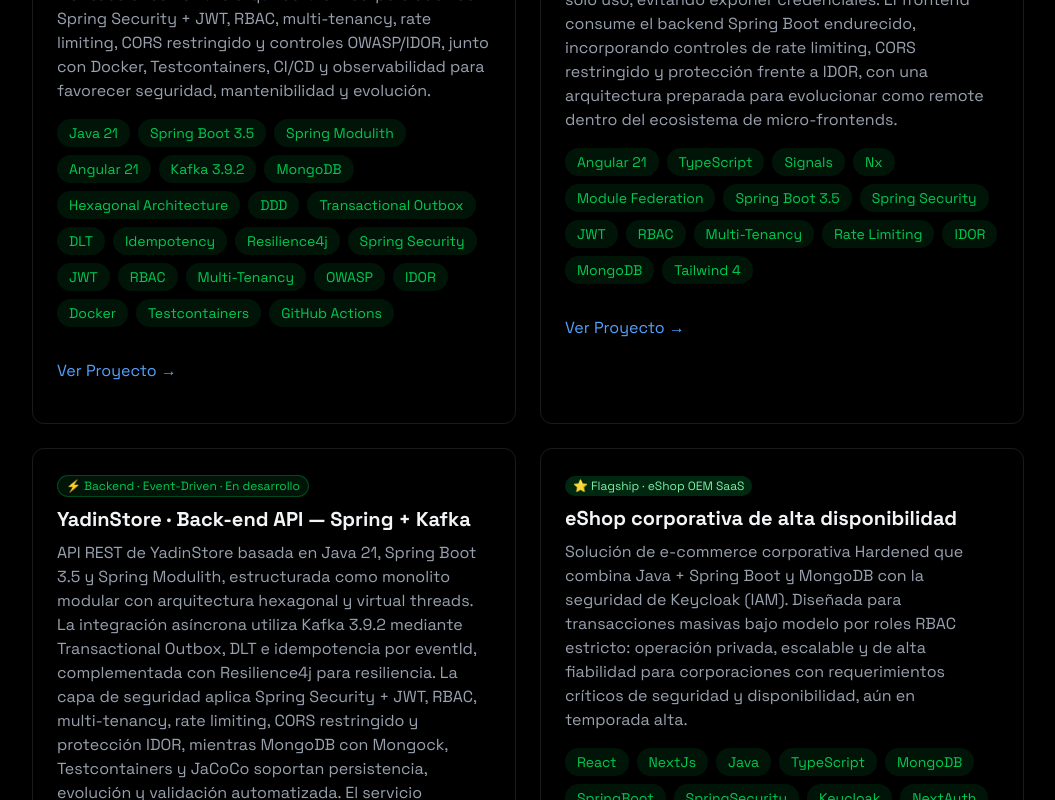
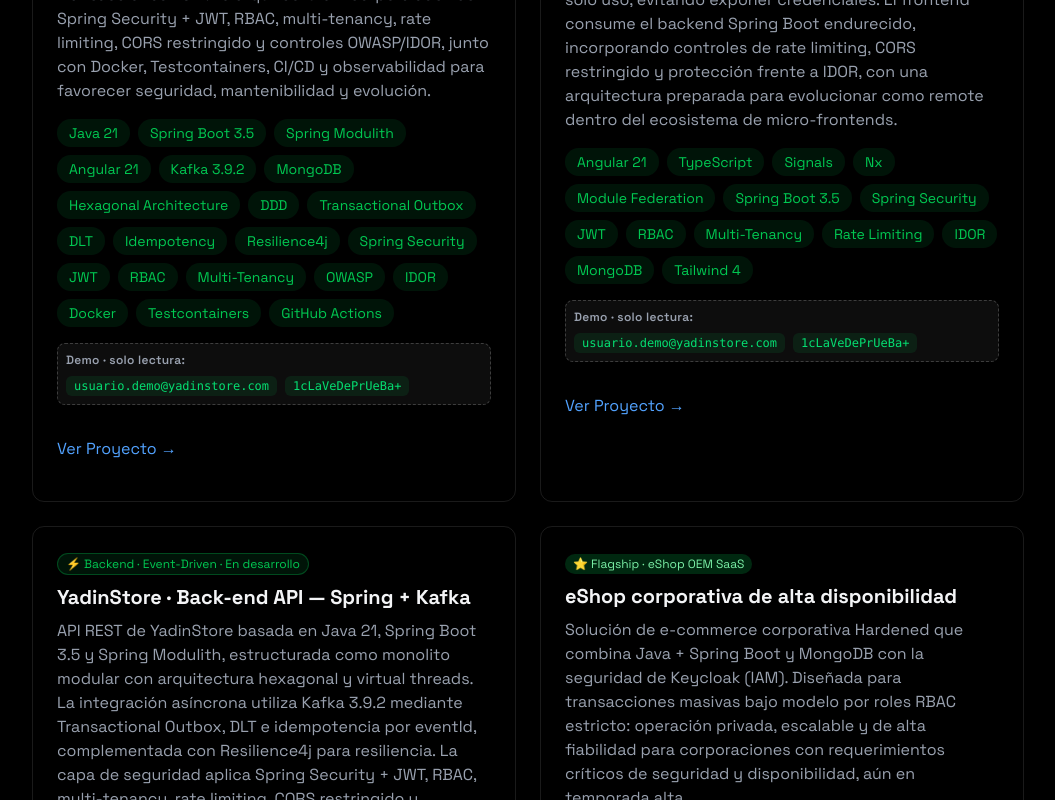
Before and after one commit to ypmanrique2/yadin.manrique-portfolio, a React (Vite) app: page / in a window 1280 px wide. Shown: the part 3422-4222 px from the top of the page, without its empty margins (112-1167 px from the left). Built offline with nearby package versions, Linux system fonts and the light colour scheme.

Commit message:
feat: add demo credentials to YadinStore cards

```diff
--- a/CV_Fusion_FE_2026_PREVIEW.html
+++ b/CV_Fusion_FE_2026_PREVIEW.html
@@ -422,6 +422,32 @@
         gap: 6px;
         margin-bottom: 16px;
       }
+      .demo-creds {
+        display: flex;
+        flex-wrap: wrap;
+        align-items: center;
+        gap: 8px 12px;
+        margin-bottom: 16px;
+        padding: 8px 12px;
+        border: 1px dashed rgba(148, 163, 184, 0.35);
+        border-radius: 8px;
+        background: rgba(148, 163, 184, 0.08);
+        font-size: 12.5px;
+      }
+      .demo-creds-label {
+        flex-basis: 100%;
+        color: var(--muted);
+        font-weight: 600;
+        letter-spacing: 0.02em;
+      }
+      .demo-creds code {
+        font-family: "JetBrains Mono", monospace;
+        font-size: 12px;
+        color: var(--green);
+        background: var(--green-soft);
+        border-radius: 6px;
+        padding: 2px 8px;
+      }
       .chip {
         font-family: "Share Tech Mono", monospace;
         font-size: 11.5px;
@@ -787,6 +813,11 @@
               <span class="chip">Multi-Tenancy</span><span class="chip">OWASP</span><span class="chip">IDOR</span>
               <span class="chip">Docker</span><span class="chip">Testcontainers</span><span class="chip">GitHub Actions</span>
             </div>
+            <div class="demo-creds">
+              <span class="demo-creds-label">Demo · solo lectura:</span>
+              <code>usuario.demo@yadinstore.com</code>
+              <code>1cLaVeDePrUeBa+</code>
+            </div>
             <a class="link" href="https://yadinstore-frontend.onrender.com/" target="_blank">Ver Proyecto →</a>
           </article>
 
@@ -811,6 +842,11 @@
               <span class="chip">Spring Security</span><span class="chip">JWT</span><span class="chip">RBAC</span>
               <span class="chip">Multi-Tenancy</span><span class="chip">Rate Limiting</span><span class="chip">IDOR</span>
               <span class="chip">MongoDB</span><span class="chip">Tailwind 4</span>
+            </div>
+            <div class="demo-creds">
+              <span class="demo-creds-label">Demo · solo lectura:</span>
+              <code>usuario.demo@yadinstore.com</code>
+              <code>1cLaVeDePrUeBa+</code>
             </div>
             <a class="link" href="https://yadinstore-admin.onrender.com/" target="_blank">Ver Proyecto →</a>
           </article>
--- a/src/components/sections/Proyectos.jsx
+++ b/src/components/sections/Proyectos.jsx
@@ -9,6 +9,7 @@
             "YadinStore es una plataforma e-Commerce SaaS multi-vendor en evolución, diseñada para que múltiples vendedores gestionen productos, carrito, compras y notificaciones. El front-end utiliza Angular 21, Nx y Module Federation, mientras el back-end adopta un monolito modular con Spring Modulith y arquitectura hexagonal, integrando Kafka 3.9.2 mediante Transactional Outbox, DLT e idempotencia, resiliencia con Resilience4j y persistencia MongoDB con transacciones ACID. La arquitectura incorpora además Spring Security + JWT, RBAC, multi-tenancy, rate limiting, CORS restringido y controles OWASP/IDOR, junto con Docker, Testcontainers, CI/CD y observabilidad para favorecer seguridad, mantenibilidad y evolución.",
         chips: ["Java 21", "Spring Boot 3.5", "Spring Modulith", "Angular 21", "Kafka 3.9.2", "MongoDB", "Hexagonal Architecture", "DDD", "Transactional Outbox", "DLT", "Idempotency", "Resilience4j", "Spring Security", "JWT", "RBAC", "Multi-Tenancy", "OWASP", "IDOR", "Docker", "Testcontainers", "GitHub Actions"],
         href: "https://yadinstore-frontend.onrender.com/",
+        demo: { email: "usuario.demo@yadinstore.com", password: "1cLaVeDePrUeBa+" },
     },
     {
         title: "YadinStore · Admin Dashboard SaaS Multi-Vendor",
@@ -18,6 +19,7 @@
             "Dashboard administrativo para la operación del e-Commerce SaaS, integrado con APIs reales y orientado a la gestión de ventas, órdenes, productos, usuarios y métricas. Desarrollado con Angular 21, Signals, Nx y Module Federation, implementa autenticación JWT, autorización RBAC por rol, guards e interceptores, aislamiento multi-tenant mediante X-Tenant-ID y acceso administrativo mediante ticket temporal de un solo uso, evitando exponer credenciales. El frontend consume el backend Spring Boot endurecido, incorporando controles de rate limiting, CORS restringido y protección frente a IDOR, con una arquitectura preparada para evolucionar como remote dentro del ecosistema de micro-frontends.",
         chips: ["Angular 21", "TypeScript", "Signals", "Nx", "Module Federation", "Spring Boot 3.5", "Spring Security", "JWT", "RBAC", "Multi-Tenancy", "Rate Limiting", "IDOR", "MongoDB", "Tailwind 4"],
         href: "https://yadinstore-admin.onrender.com/",
+        demo: { email: "usuario.demo@yadinstore.com", password: "1cLaVeDePrUeBa+" },
     },
     {
         title: "YadinStore · Back-end API — Spring + Kafka",
@@ -156,6 +158,19 @@
                                         </span>
                                     ))}
                                 </div>
+                                {project.demo && (
+                                    <div className="flex flex-wrap items-center gap-2 mb-4 p-2 rounded-lg border border-dashed border-white/20 bg-white/5">
+                                        <span className="text-xs text-gray-400 font-semibold tracking-wide w-full">
+                                            Demo · solo lectura:
+                                        </span>
+                                        <code className="text-xs text-green-400 bg-green-500/10 px-2 py-0.5 rounded-md font-mono">
+                                            {project.demo.email}
+                                        </code>
+                                        <code className="text-xs text-green-400 bg-green-500/10 px-2 py-0.5 rounded-md font-mono">
+                                            {project.demo.password}
+                                        </code>
+                                    </div>
+                                )}
                                 <div className="flex justify-between items-center">
                                     <a
                                         href={project.href}
```
Also changed, not shown: 1 other file (tests, documents, lock files or other folders).
